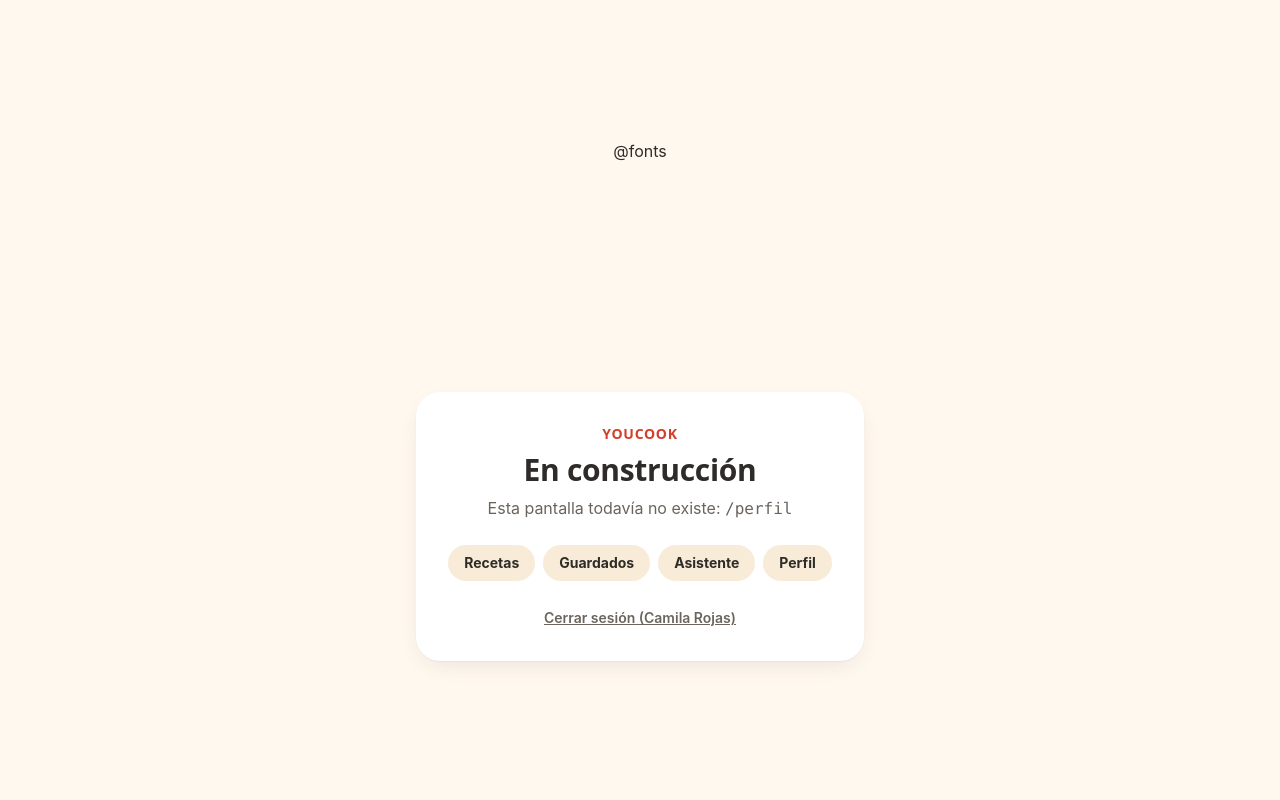
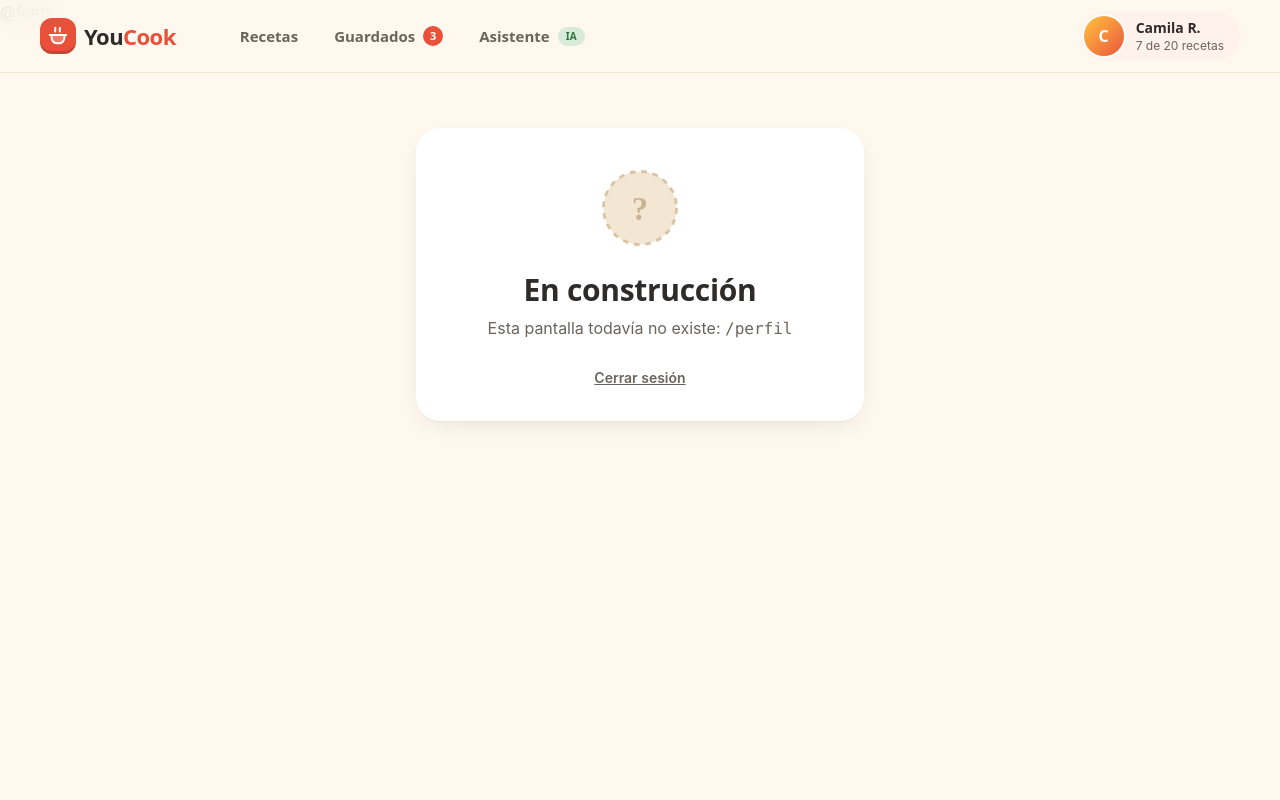
Before and after one commit to SebaGRT/YouCook, a Laravel app: page /perfil in a window 1280 px wide. Run offline with Laravel 12, Linux system fonts and the light colour scheme; a user stored in the database is signed in; data comes from the database, SQL or seed files in the repository; style sheets or scripts are compiled from the project's sources.

Commit message:
Barra de navegación, aviso y layout

```diff
--- /dev/null
+++ b/web/resources/views/components/avatar.blade.php
@@ -0,0 +1,9 @@
+@props(['size' => 40])
+
+{{-- Círculo con la inicial de quien inició sesión. --}}
+<span
+    {{ $attributes->class('grid shrink-0 place-items-center rounded-full bg-gradient-to-br from-[#FFC23D] to-tomato-500 font-display font-black text-white ring-2 ring-white') }}
+    style="width: {{ $size }}px; height: {{ $size }}px; font-size: {{ $size * 0.4 }}px"
+>
+    {{ auth()->user()->initial }}
+</span>
--- /dev/null
+++ b/web/resources/views/components/nav.blade.php
@@ -0,0 +1,62 @@
+@props(['user', 'saved' => 0, 'cooked' => 0, 'total' => 20])
+
+@php
+    $links = [
+        ['route' => 'recetas.index', 'match' => 'recetas.*', 'label' => 'Recetas', 'icon' => 'home'],
+        ['route' => 'guardados.index', 'match' => 'guardados.*', 'label' => 'Guardados', 'icon' => 'bookmark'],
+        ['route' => 'asistente.show', 'match' => 'asistente.*', 'label' => 'Asistente', 'icon' => 'chat'],
+    ];
+    $enPerfil = request()->routeIs('perfil.*');
+@endphp
+
+{{-- --- Barra superior --- --}}
+<header class="fixed inset-x-0 top-0 z-40 border-b border-cream-300/70 bg-cream/85 backdrop-blur-md">
+    <nav class="mx-auto flex h-[72px] max-w-[1280px] items-center gap-8 px-5 md:px-10">
+        <x-logo />
+
+        <ul class="ml-4 hidden items-center gap-1 md:flex">
+            @foreach ($links as $link)
+                @php $activo = request()->routeIs($link['match']); @endphp
+                <li>
+                    <a
+                        href="{{ route($link['route']) }}"
+                        @if ($activo) aria-current="page" @endif
+                        class="relative flex items-center gap-2 rounded-full px-4 py-2 font-display text-[15px] font-bold transition {{ $activo ? 'bg-tomato-50 text-tomato-600' : 'text-charcoal-soft hover:bg-cream-200 hover:text-charcoal' }}"
+                    >
+                        {{ $link['label'] }}
+                        @if ($link['icon'] === 'bookmark' && $saved > 0)
+                            <span class="grid h-5 min-w-5 place-items-center rounded-full bg-tomato-500 px-1.5 text-[11px] font-bold text-white">{{ $saved }}</span>
+                        @endif
+                        @if ($link['icon'] === 'chat')
+                            <span class="rounded-full bg-basil-100 px-2 py-0.5 text-[10px] font-extrabold uppercase tracking-wide text-basil-600">IA</span>
+                        @endif
+                    </a>
+                </li>
+            @endforeach
+        </ul>
+
+        <a
+            href="{{ route('perfil.show') }}"
+            class="ml-auto flex items-center gap-3 rounded-full p-1 pr-1 transition md:pr-4 {{ $enPerfil ? 'bg-tomato-50' : 'hover:bg-cream-200' }}"
+            aria-label="Perfil"
+        >
+            <x-avatar />
+            <span class="hidden text-left leading-tight md:block">
+                <span class="block font-display text-sm font-bold">{{ $user->short_name }}</span>
+                <span class="block text-xs text-charcoal-soft">{{ $cooked }} de {{ $total }} recetas</span>
+            </span>
+        </a>
+    </nav>
+</header>
+{{-- --- Barra inferior (solo en el teléfono) --- --}}
+<nav class="fixed inset-x-0 bottom-0 z-40 grid grid-cols-4 border-t border-cream-300 bg-white/95 pb-[env(safe-area-inset-bottom)] backdrop-blur md:hidden">
+    @foreach ([...$links, ['route' => 'perfil.show', 'match' => 'perfil.*', 'label' => 'Perfil', 'icon' => 'user']] as $link)
+        <a
+            href="{{ route($link['route']) }}"
+            class="flex flex-col items-center gap-1 py-2.5 text-[11px] font-semibold {{ request()->routeIs($link['match']) ? 'text-tomato-600' : 'text-charcoal-soft' }}"
+        >
+            <x-icon :name="$link['icon']" size="22" />
+            {{ $link['label'] }}
+        </a>
+    @endforeach
+</nav>
--- /dev/null
+++ b/web/resources/views/layouts/app.blade.php
@@ -0,0 +1,31 @@
+<!DOCTYPE html>
+<html lang="{{ str_replace('_', '-', app()->getLocale()) }}">
+    <head>
+        <meta charset="utf-8">
+        <meta name="viewport" content="width=device-width, initial-scale=1">
+        <meta name="csrf-token" content="{{ csrf_token() }}">
+
+        <title>@yield('titulo') · {{ config('app.name') }}</title>
+        <link rel="icon" href="/favicon.png" type="image/png">
+
+        @fonts
+        @vite(['resources/css/app.css', 'resources/js/app.js'])
+    </head>
+    <body>
+        {{-- Los números de la barra se cuentan aquí: este layout lo usan todas las páginas con sesión. --}}
+        <x-nav
+            :user="auth()->user()"
+            :saved="auth()->user()->savedRecipes()->count()"
+            :cooked="auth()->user()->cookedRecipes()->count()"
+            :total="\App\Models\Recipe::count()"
+        />
+
+        <main class="mx-auto max-w-[1280px] px-5 pt-[96px] pb-28 md:px-10 md:pt-[104px] md:pb-16">
+            @yield('contenido')
+        </main>
+
+        @if (session('toast'))
+            <x-toast :toast="session('toast')" />
+        @endif
+    </body>
+</html>
--- a/web/resources/views/pendiente.blade.php
+++ b/web/resources/views/pendiente.blade.php
@@ -1,29 +1,16 @@
-<!DOCTYPE html>
-<html lang="es">
-    <head>
-        <meta charset="utf-8">
-        <meta name="viewport" content="width=device-width, initial-scale=1">
-        <title>En construcción · {{ config('app.name') }}</title>
+@extends('layouts.app')
 
-        @fonts
-        @vite(['resources/css/app.css', 'resources/js/app.js'])
-    </head>
-    <body class="grid min-h-screen place-items-center p-6">
-        <main class="w-full max-w-md rounded-3xl bg-white p-8 text-center shadow-soft">
-            <p class="font-display text-sm font-extrabold tracking-wider text-tomato-600 uppercase">YouCook</p>
-            <h1 class="mt-2 text-3xl font-black">En construcción</h1>
-            <p class="mt-2 text-charcoal-soft">Esta pantalla todavía no existe: <code>/{{ request()->path() }}</code></p>
+@section('titulo', 'En construcción')
 
-            <nav class="mt-6 flex flex-wrap justify-center gap-2 text-sm font-bold">
-                @foreach (['recetas.index' => 'Recetas', 'guardados.index' => 'Guardados', 'asistente.show' => 'Asistente', 'perfil.show' => 'Perfil'] as $ruta => $nombre)
-                    <a href="{{ route($ruta) }}" class="rounded-full bg-cream-200 px-4 py-2 hover:bg-tomato-50 hover:text-tomato-600">{{ $nombre }}</a>
-                @endforeach
-            </nav>
+@section('contenido')
+    <div class="mx-auto max-w-md rounded-3xl bg-white p-8 text-center shadow-soft">
+        <div class="mx-auto w-fit"><x-sticker kind="olla" size="96" /></div>
+        <h1 class="mt-4 text-3xl font-black">En construcción</h1>
+        <p class="mt-2 text-charcoal-soft">Esta pantalla todavía no existe: <code>/{{ request()->path() }}</code></p>
 
-            <form method="POST" action="{{ route('logout') }}" class="mt-6">
-                @csrf
-                <button class="text-sm font-semibold text-charcoal-soft underline">Cerrar sesión ({{ auth()->user()->name }})</button>
-            </form>
-        </main>
-    </body>
-</html>
+        <form method="POST" action="{{ route('logout') }}" class="mt-6">
+            @csrf
+            <button class="text-sm font-semibold text-charcoal-soft underline">Cerrar sesión</button>
+        </form>
+    </div>
+@endsection
```
Also changed, not shown: web/resources/views/components/toast.blade.php (added, +21 -0 lines).
